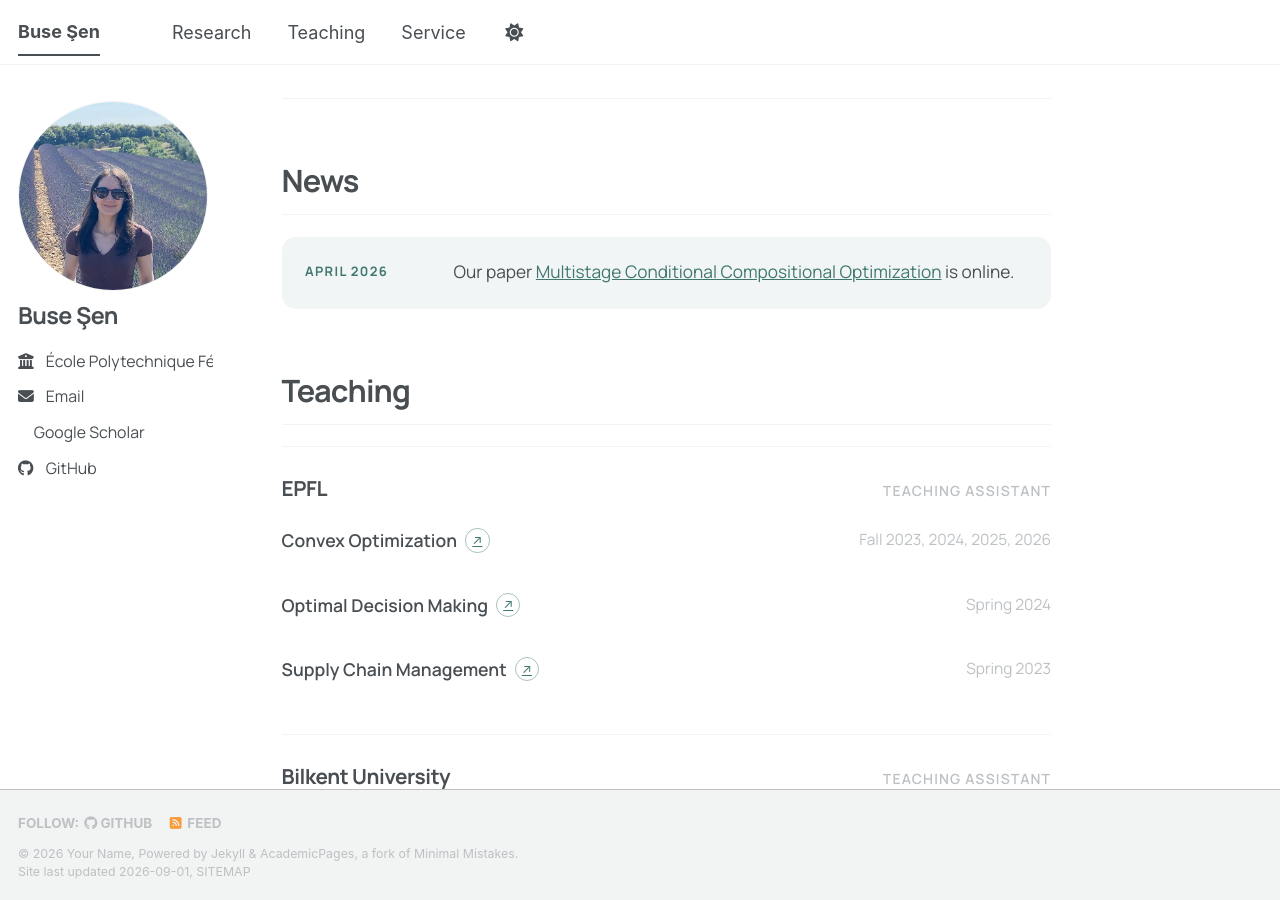
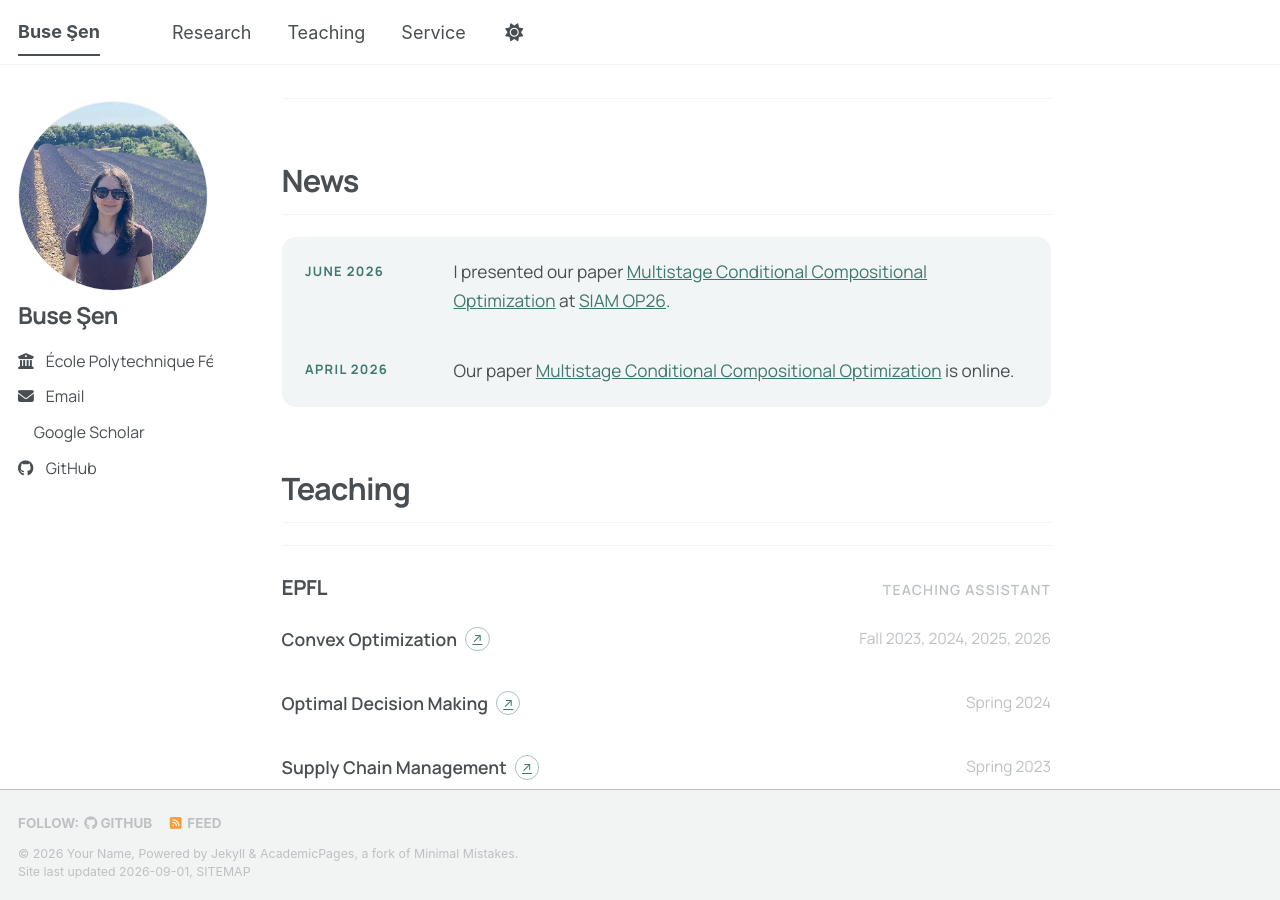
Before and after one commit to busesen/busesen.github.io, a Jekyll site: the page built from _pages/about.md, in a window 1280 px wide and 900 px high, scrolled down 890 px. Built offline with Jekyll 4.4.1, drawn with Linux system fonts in a browser that asks for light colours; a style sheet for code colours, icons or effects is not loaded.

Commit message:
Update news.yml

```diff
--- a/_data/news.yml
+++ b/_data/news.yml
@@ -1,5 +1,9 @@
 # Add new items at the top so the newest news appears first.
 # Links use this format: [Link text](https://example.com)
 
+- date: "June 2026"
+  text: "I presented our paper [Multistage Conditional Compositional Optimization](https://arxiv.org/abs/2604.14075) at [SIAM OP26](https://www.siam.org/conferences-events/siam-conferences/op26/)."
+
+
 - date: "April 2026"
   text: "Our paper [Multistage Conditional Compositional Optimization](https://arxiv.org/abs/2604.14075) is online."
```
